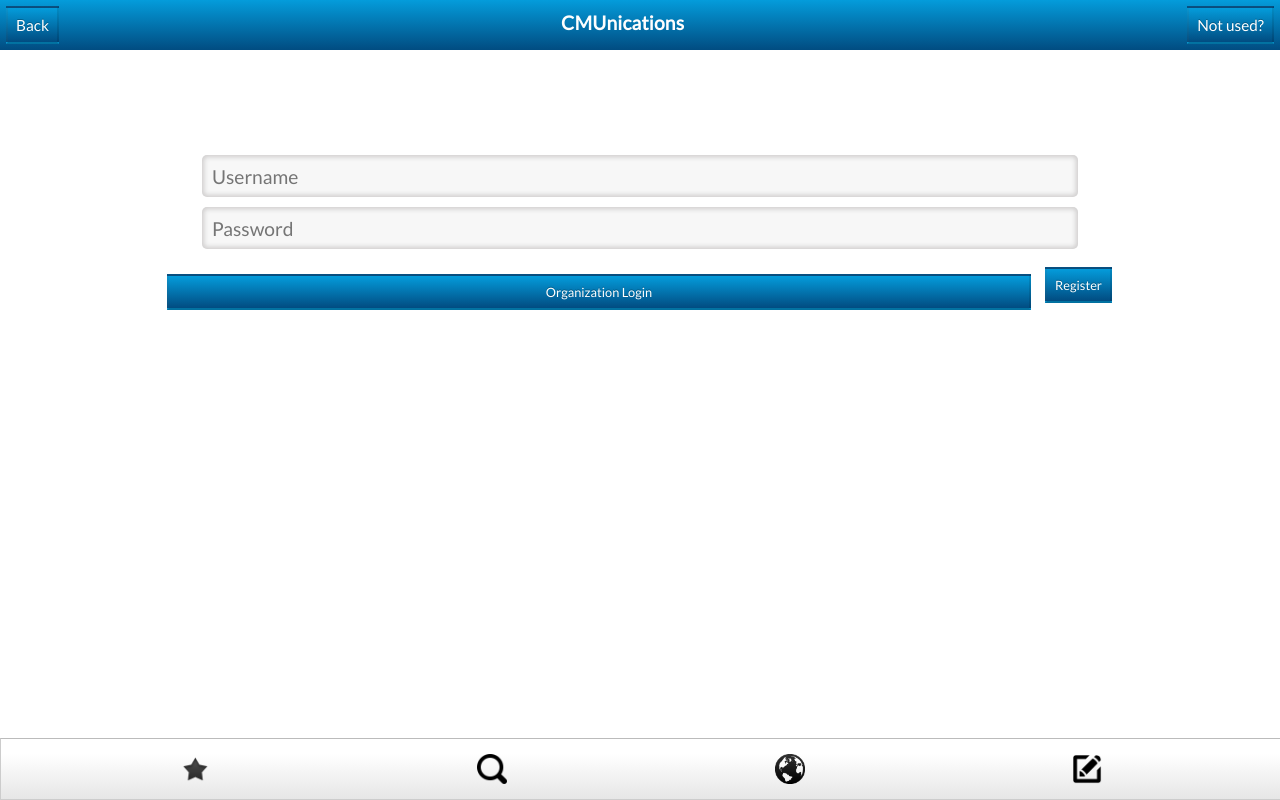
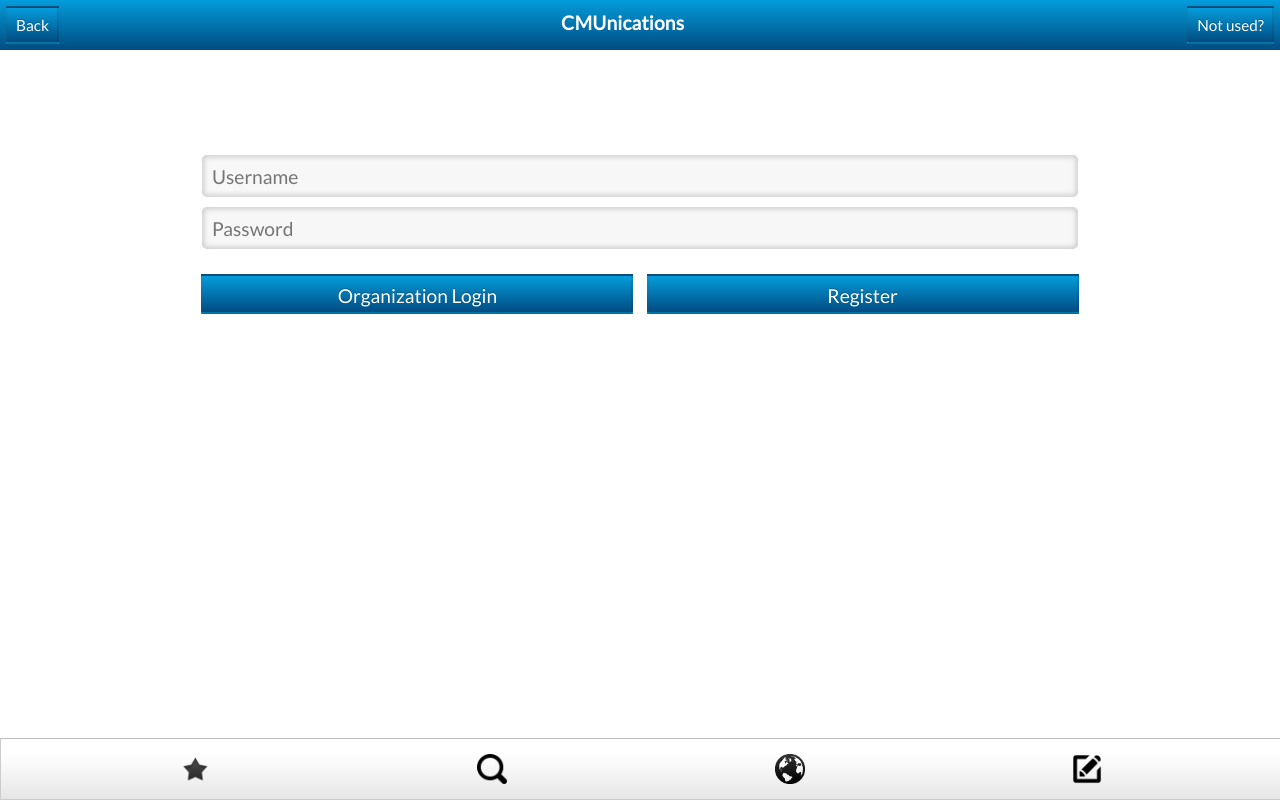
Before and after one commit to dsyang/cmunications, a website: page static/desktop/login.html in a window 1280 px wide. Drawn offline with Linux system fonts and the light colour scheme.

Commit message:
more css2

```diff
--- a/static/desktop/css/login.css
+++ b/static/desktop/css/login.css
@@ -5,8 +5,7 @@
 	margin: 0 auto;
 }
 
-.login, #login-button {
-	width: 80%;
+.login, #login_button, #register_button {
 	height: 40px;
 	font-size: 1.2em;
 
@@ -18,14 +17,15 @@
 	padding-left: 10px;
 	vertical-align: middle;
 	margin: 5px;
+	width: 80%;
 	background: #f7f7f7;
 	box-shadow: inset 0 0 5px 2px #cecccc;
 	border-radius: 5px;
 	border: none;
 }
 
-#login_button {
-	width: 80%;
+#login_button, #register_button {
+	width: 40%;
 	margin: 20px 5px 5px 5px;
 }
 
```
